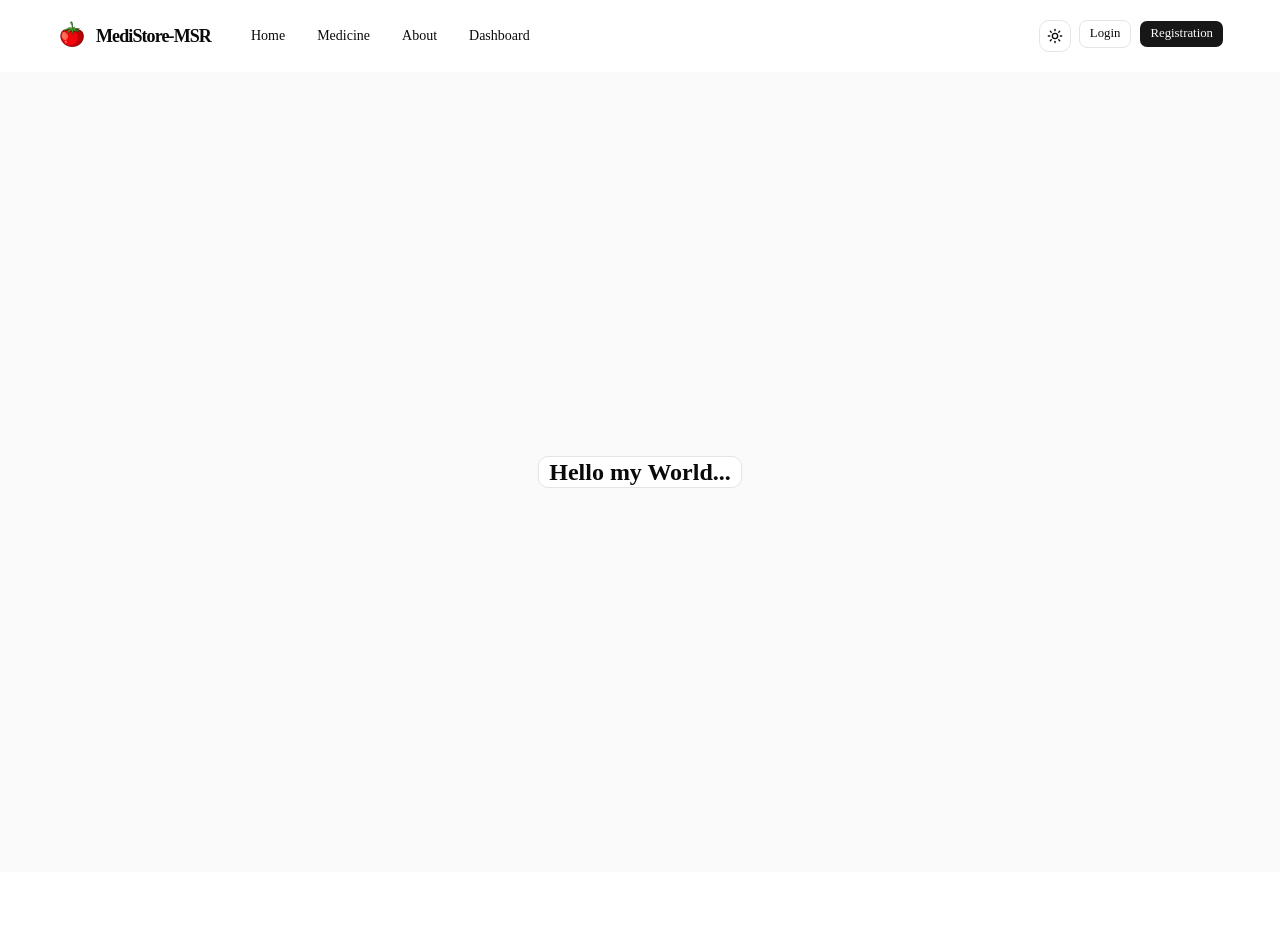
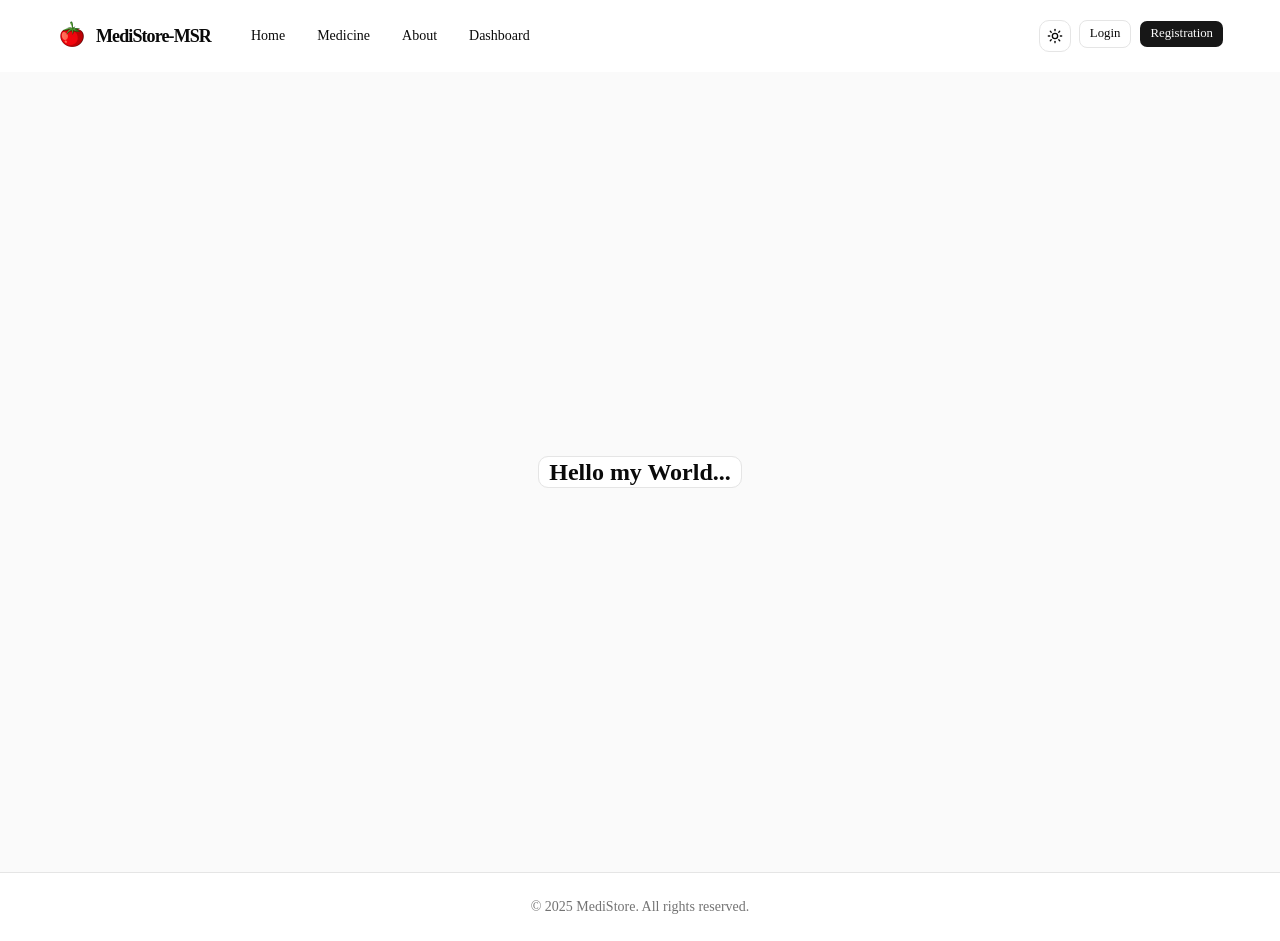
Before and after one commit to selim2066/MediStore-MSR-Frontend, a Next.js app: page / in a window 1280 px wide. Before the commit the page ends 872 px from the top, so only its background shows below. Built offline with nearby package versions, Linux system fonts and the light colour scheme.

Commit message:
folder structer and layout creating

```diff
--- /dev/null
+++ b/src/app/(commonLayout)/layout.tsx
@@ -0,0 +1,20 @@
+import { Navbar } from "@/components/layout/navbar1"
+
+
+export default function CommonLayout({
+  children,
+}: {
+  children: React.ReactNode
+}) {
+  return (
+    <div className="min-h-screen flex flex-col">
+      <Navbar />
+      <main className="flex-1">
+        {children}
+      </main>
+      <footer className="border-t py-6 text-center text-sm text-muted-foreground">
+        © 2025 MediStore. All rights reserved.
+      </footer>
+    </div>
+  )
+}
--- /dev/null
+++ b/src/app/(customerLayout)/layout.tsx
@@ -0,0 +1,13 @@
+export default function CustomerLayout({
+  children,
+}: {
+  children: React.ReactNode
+}) {
+  return (
+    <div className="min-h-screen flex flex-col">
+      <main className="flex-1 container mx-auto px-4 py-8">
+        {children}
+      </main>
+    </div>
+  )
+}
--- /dev/null
+++ b/src/app/(dashboardLayout)/layout.tsx
@@ -0,0 +1,17 @@
+export default function DashboardLayout({
+  children,
+}: {
+  children: React.ReactNode
+}) {
+  return (
+    <div className="min-h-screen flex">
+      <aside className="w-64 border-r min-h-screen p-4">
+        {/* Sidebar will go here later */}
+        <p className="text-sm text-muted-foreground">Sidebar</p>
+      </aside>
+      <main className="flex-1 p-8">
+        {children}
+      </main>
+    </div>
+  )
+}
--- a/src/app/layout.tsx
+++ b/src/app/layout.tsx
@@ -2,6 +2,7 @@ import type { Metadata } from "next";
 import { Geist, Geist_Mono } from "next/font/google";
 import "./globals.css";
 import { Navbar} from "@/components/layout/navbar1";
+import { Toaster } from "sonner"
 import { ThemeProvider } from "@/provider/ThemeProvider";
 
 const geistSans = Geist({
@@ -37,10 +38,11 @@ export default function RootLayout({
           enableSystem
           disableTransitionOnChange
         >
-          <Navbar />
+
 
           {children}
            {/* <Toaster richColors />  */}
+           <Toaster richColors position="top-right" />
 
         </ThemeProvider>
       </body>
```
Also changed, not shown: src/app/(commonLayout)/page.tsx (renamed from src/app/page.tsx).
